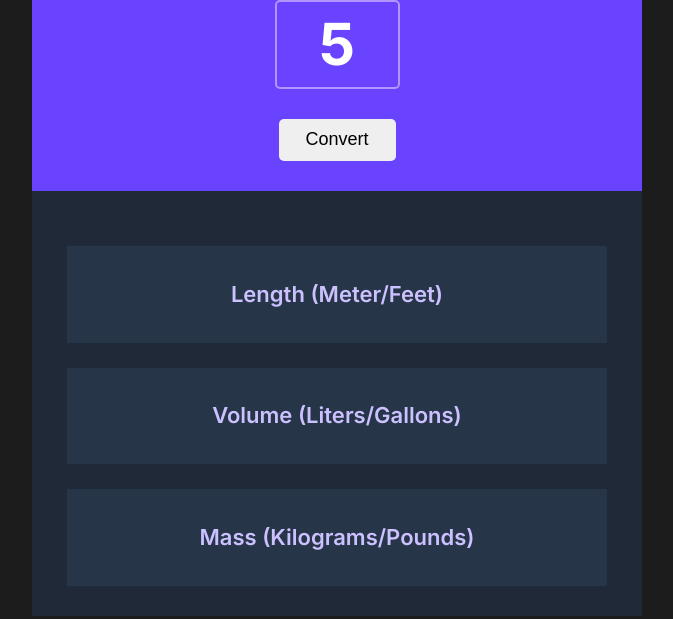
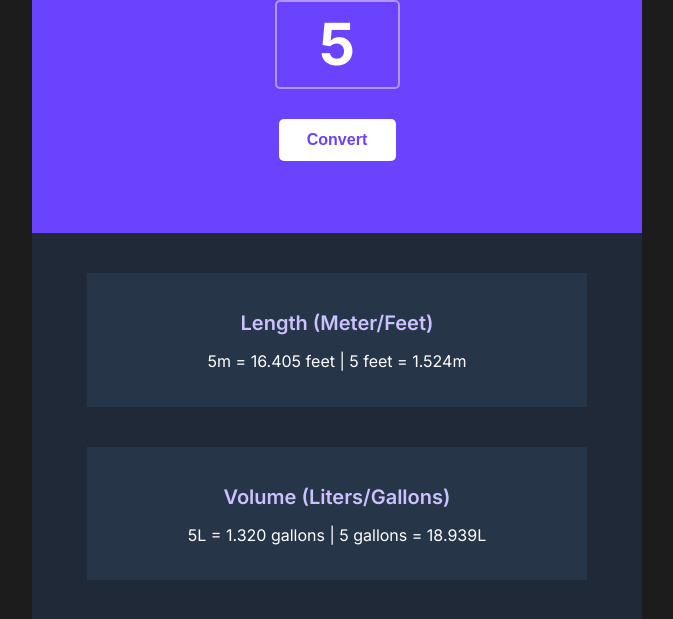
Before and after one commit to Bolu-Adeniranye/Unit-Converter, a plain HTML site: page index.html in a window 1280 px wide. Both pictures are taken after typing "5" into the empty fields and a click on the button "Convert". Shown: the part 162-781 px from the top of the page, without its empty margins (303-976 px from the left). Drawn offline with Linux system fonts and the light colour scheme.

Commit message:
Complete

```diff
--- a/index.css
+++ b/index.css
@@ -15,6 +15,7 @@ body {
     flex-direction: column;
     align-items: center;
 
+    height: 285px;
     width: 550px;
 
     background-color: #6943FF;
@@ -24,11 +25,6 @@ body {
     margin: 50px auto;
     margin-bottom: 0px;
 }
-
-#title-text {
-    font-weight: 800;
-}
-
 
 #quantity {
     height: 83px;
@@ -58,46 +54,63 @@ body {
     border-radius: 5px;
     border: none;
 
-    font-size: 18px;
-    font-weight: 500;
+    background-color: #fff; /* Button background color */
+    color: #6943FF; /* Button text color */
 
+    font-size: 16px;
+    font-weight: bold; /* Added font-weight for button text */
+
+    cursor: pointer; /* Added cursor for pointer on hover */
+
+    transition: background-color 0.3s, color 0.3s; /* Added transition for smooth color change */
 }
 
-.bottom-container{
+#convert-btn:hover {
+    background-color: #d2d0d6;
+}
+
+#title-text {
+    font-weight: 800;
+}
+
+.bottom-container {
     display: flex;
     flex-direction: column;
     align-items: center;
 
-    background-color:#1F2937;
+    width: 550px;
+    margin-left: auto;
+    margin-right: auto;
+    padding: 20px 30px;
+    background-color: #1F2937;
 
-    width: 550px;
+}
 
-    padding: 30px;
-    margin: 0 auto;
+.convert-container {
+    width: 500px;
+    min-height: 108.57px;
 
-    color: #FFFFFF;
+    background-color: #273549;
+
+    padding-top: 25px;
+
+    margin: 20px;
+
+    text-align: center;
+}
+
+.font-everything {
+    font-weight: 600;
+    font-size: 20px;
+    color:#CCC1FF;
+}
+
+p {
+    font-weight: 400;
+    font-size: 16px; /* Adjusted font size */
 }
 
 
-.convert-container {
-    width: 500px;
-
-    margin-top: 25px;
-
-    padding: 20px;
-
-    text-align: center;
-    background-color: #273549;
-}
-
-.font-everything{
-    color: #CCC1FF;
-
-    font-size: 22px;
-    font-weight: 600;
-
-
-}
 
 input[type=number]::-webkit-inner-spin-button,
 input[type=number]::-webkit-outer-spin-button {
--- a/index.js
+++ b/index.js
@@ -4,21 +4,36 @@
 1 kilogram = 2.204 pound
 */
 
-const convertBtn = document.getElementById("convert-btn")
-const inputEl = document.getElementById("quantity")
-let lengthOutput = document.getElementById("length-output")
-let volumeOutput = document.getElementById("volume-output")
-let massOutput = document.getElementById("mass-output")
+const convertBtn = document.getElementById("convert-btn");
+const inputEl = document.getElementById("quantity");
+const lengthOutput = document.getElementById("length-output");
+const volumeOutput = document.getElementById("volume-output");
+const massOutput = document.getElementById("mass-output");
 
-
-convertBtn.addEventListener("click",function(){
-    renderLength(inputEl)
-    // renderVolume(inputEl)
-    // renderMass(inputEl)
-})
+convertBtn.addEventListener("click", function() {
+    const inputValue = inputEl.value;
+    renderLength(inputValue);
+    renderVolume(inputValue);
+    renderMass(inputValue);
+});
 
 function renderLength(convertNum) {
     convertNum = parseFloat(convertNum); // Convert input to float
-    let lengthOutput = (convertNum * 3.281).toFixed(3); // Multiply and then fix to 3 decimal places
-    return lengthOutput;
+    let lengthResult = (convertNum * 3.281).toFixed(3); // Multiply and then fix to 3 decimal places
+    let reverselengthResult = (convertNum / 3.281).toFixed(3); // Divide and then fix to 3 decimal places
+    lengthOutput.textContent = `${convertNum}m = ${lengthResult} feet | ${convertNum} feet = ${reverselengthResult}m`;
 }
+
+function renderVolume(convertNum) {
+    convertNum = parseFloat(convertNum); // Convert input to float
+    let volumeResult = (convertNum * 0.264).toFixed(3); // Multiply and then fix to 3 decimal places
+    let reversevolumeResult = (convertNum / 0.264).toFixed(3); // Divide and then fix to 3 decimal places
+    volumeOutput.textContent = `${convertNum}L = ${volumeResult} gallons | ${convertNum} gallons = ${reversevolumeResult}L`;
+}
+
+function renderMass(convertNum) {
+    convertNum = parseFloat(convertNum); // Convert input to float
+    let massResult = (convertNum * 2.204).toFixed(3); // Multiply and then fix to 3 decimal places
+    let reversemassResult = (convertNum / 2.204).toFixed(3); // Divide and then fix to 3 decimal places
+    massOutput.textContent = `${convertNum} Kg = ${massResult} lb | ${convertNum} lb = ${reversemassResult} Kg`;
+}
```
